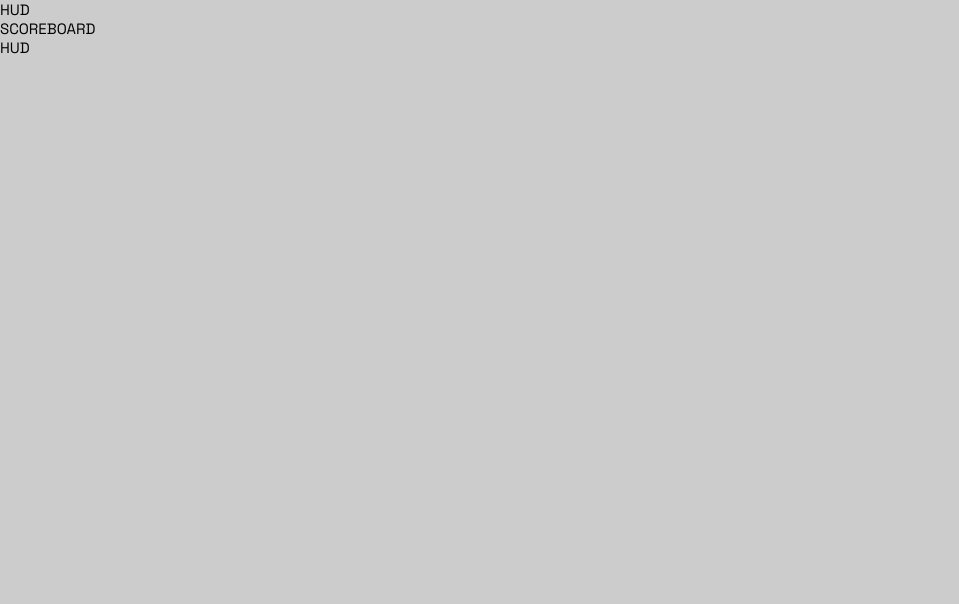
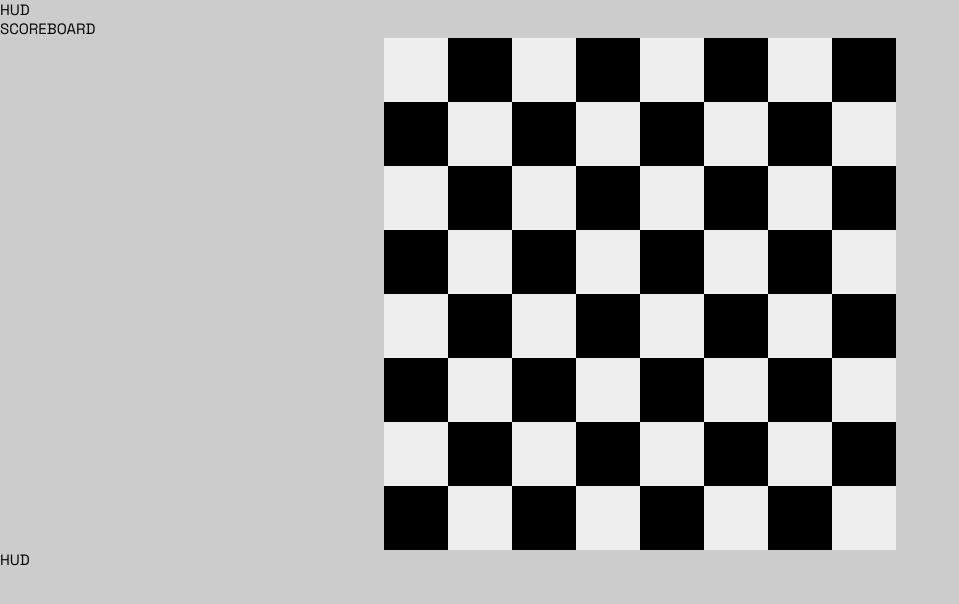
Before and after one commit to NomaanAkhtar64/chess, a React (Create React App) app: page / in a window 1280 px wide. Both pictures are taken after a click on the button "Play". Shown: the top 604 px of the page, without its empty margins (0-959 px from the left). Built offline with nearby package versions, Linux system fonts and the light colour scheme.

Commit message:
Basic Chess Board

```diff
--- /dev/null
+++ b/src/components/GameBoard.css
@@ -0,0 +1,40 @@
+.square {
+  width: var(--square-size);
+  height: var(--square-size);
+  min-width: var(--square-size);
+  min-height: var(--square-size);
+}
+.game-board {
+  margin-left: auto;
+  margin-right: auto;
+  position: relative;
+  width: fit-content;
+}
+.squares {
+  width: fit-content;
+  margin-left: auto;
+  margin-right: auto;
+}
+.squares > .row {
+  width: fit-content;
+}
+.square {
+  --square-size: 64px;
+}
+.square.black {
+  background: #000;
+}
+.square.white {
+  background: #eee;
+}
+
+.piece {
+  display: flex;
+  justify-content: center;
+  align-items: center;
+  width: 64px;
+  height: 64px;
+  min-width: 64px;
+  min-height: 64px;
+  position: absolute;
+}
--- /dev/null
+++ b/src/components/GameBoard.jsx
@@ -0,0 +1,97 @@
+import React from 'react';
+import "./GameBoard.css"
+import Piece from './Piece';
+
+const GameBoard = () => {
+    return (
+        <div className="game-board">
+            <div className="squares">
+                <div className="row">
+                    <div className="square white"></div>
+                    <div className="square black"></div>
+                    <div className="square white"></div>
+                    <div className="square black"></div>
+                    <div className="square white"></div>
+                    <div className="square black"></div>
+                    <div className="square white"></div>
+                    <div className="square black"></div>
+                </div>
+                <div className="row">
+                    <div className="square black"></div>
+                    <div className="square white"></div>
+                    <div className="square black"></div>
+                    <div className="square white"></div>
+                    <div className="square black"></div>
+                    <div className="square white"></div>
+                    <div className="square black"></div>
+                    <div className="square white"></div>
+                </div>
+                <div className="row">
+                    <div className="square white"></div>
+                    <div className="square black"></div>
+                    <div className="square white"></div>
+                    <div className="square black"></div>
+                    <div className="square white"></div>
+                    <div className="square black"></div>
+                    <div className="square white"></div>
+                    <div className="square black"></div>
+                </div>
+                <div className="row">
+                    <div className="square black"></div>
+                    <div className="square white"></div>
+                    <div className="square black"></div>
+                    <div className="square white"></div>
+                    <div className="square black"></div>
+                    <div className="square white"></div>
+                    <div className="square black"></div>
+                    <div className="square white"></div>
+                </div>
+                <div className="row">
+                    <div className="square white"></div>
+                    <div className="square black"></div>
+                    <div className="square white"></div>
+                    <div className="square black"></div>
+                    <div className="square white"></div>
+                    <div className="square black"></div>
+                    <div className="square white"></div>
+                    <div className="square black"></div>
+                </div>
+                <div className="row">
+                    <div className="square black"></div>
+                    <div className="square white"></div>
+                    <div className="square black"></div>
+                    <div className="square white"></div>
+                    <div className="square black"></div>
+                    <div className="square white"></div>
+                    <div className="square black"></div>
+                    <div className="square white"></div>
+                </div>
+                <div className="row">
+                    <div className="square white"></div>
+                    <div className="square black"></div>
+                    <div className="square white"></div>
+                    <div className="square black"></div>
+                    <div className="square white"></div>
+                    <div className="square black"></div>
+                    <div className="square white"></div>
+                    <div className="square black"></div>
+                </div>
+                <div className="row">
+                    <div className="square black"></div>
+                    <div className="square white"></div>
+                    <div className="square black"></div>
+                    <div className="square white"></div>
+                    <div className="square black"></div>
+                    <div className="square white"></div>
+                    <div className="square black"></div>
+                    <div className="square white"></div>
+                </div>
+            </div>
+            <>
+                <Piece type="queen" posY={0} posX={4} />
+            </>
+        </div>
+    );
+}
+
+export default GameBoard;
--- /dev/null
+++ b/src/components/Piece.jsx
@@ -0,0 +1,60 @@
+import React, { useState } from 'react';
+
+const getIcon = (type, color) => {
+    switch (type) {
+        case "rook":
+            return "ROOOK"
+
+        case "pawn":
+            return "PAWN"
+
+        case "king":
+            return "KING"
+
+        case "queen":
+            return "QUEEN";
+
+        case "bishop":
+            return "BISHOP";
+
+        case "knight":
+            return "KNIGHT"
+
+        default:
+            return null
+    }
+}
+
+const getColor = ({ x, y }) => {
+    let baseMap = ['white', 'black'];
+    let startingRow;
+    if ((y + 2) % 2 === 0) {
+        startingRow = 0;
+
+    } else {
+        startingRow = 1;
+    }
+
+    if ((x + 2) % 2 === 0) {
+        return baseMap[startingRow]
+    } else {
+        if (startingRow >= 1) { return baseMap[startingRow - 1] }
+        else { return baseMap[startingRow + 1] }
+    }
+
+
+}
+
+const Piece = ({ type, posX, posY }) => {
+    const [position, setPosition] = useState({ x: posX, y: posY })
+    const color = getColor(position);
+    console.log(color);
+
+    return (
+        <div className="piece" style={{ left: position.x * 64 + 'px', bottom: position.y * 64 + 'px' }}>
+            {getIcon(type, color)}
+        </div>
+    );
+}
+
+export default Piece;
--- a/src/components/PlaySurface.jsx
+++ b/src/components/PlaySurface.jsx
@@ -1,7 +1,7 @@
 import React from "react";
 import HUD from "./HUD";
 import ScoreBoard from "./ScoreBoard";
-
+import GameBoard from "./GameBoard";
 const PlaySurface = () => {
   return (
     <div className="container" style={{ width: "100vw", height: "100vh" }}>
@@ -9,7 +9,7 @@ const PlaySurface = () => {
         <HUD />
         <ScoreBoard className="m-auto" />
       </div>
-
+      <GameBoard />
       <HUD className="ml-auto mt-auto" />
     </div>
   );
--- a/src/components/UIScreen.jsx
+++ b/src/components/UIScreen.jsx
@@ -20,7 +20,7 @@ const UIScreen = ({ onPlayRequest, onSettingsRequest, onQuitRequest }) => {
             <path
               d="M28.9474 231.053H2V258H234.727V231.053H207.78M28.9474 231.053V195.531L46.0957 173.483M28.9474 231.053H207.78M46.0957 173.483V68.1435M46.0957 173.483H194.306M46.0957 68.1435L22.823 46.0957M46.0957 68.1435H194.306M22.823 46.0957V2H55.8947V17.9234H97.5407V2H141.636V17.9234H182.057V2H216.354V46.0957M22.823 46.0957H216.354M216.354 46.0957L194.306 68.1435M194.306 68.1435V173.483M194.306 173.483L207.78 195.531V231.053"
               stroke="#ccc"
-              stroke-width="7"
+              strokeWidth="7"
             />
           </svg>
         </div>
--- a/src/generics.css
+++ b/src/generics.css
@@ -67,3 +67,8 @@ button.danger {
   --active-color: #ad5428;
 }
 /*  */
+
+.row {
+  display: flex;
+  flex-direction: row;
+}
```
